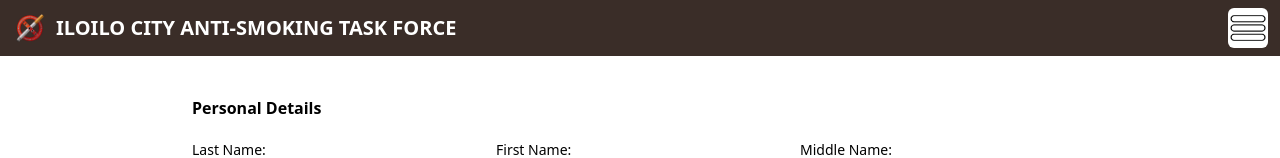
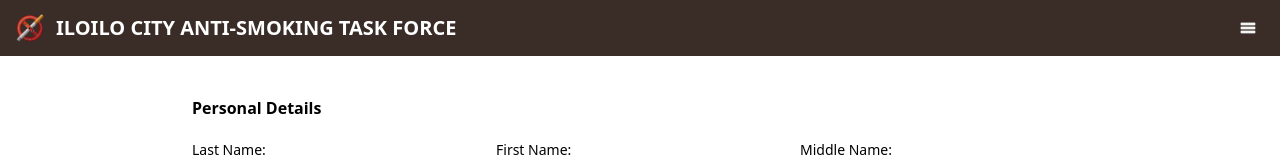
Before and after one commit to code1426/ICAST-Violator-Management, a React (Vite) app: page /formInput in a window 1280 px wide. Shown: the top 158 px of the page. Built offline with nearby package versions, Linux system fonts and the light colour scheme; no server answers.

Commit message:
icon changes

```diff
--- a/src/components/Header.tsx
+++ b/src/components/Header.tsx
@@ -42,9 +42,9 @@ const Header = () => {
       <button
         onClick={handleButtonClick}
         className="flex items-center ml-auto">
-        <img src="../src/assets/menu-bar (1).png"
+        <img src="../src/assets/image.png"
         alt="Button Icon"
-        className="w-10 h-10 mr-2 bg-white rounded-md"/>
+        className="w-10 h-10 mr-2 bg-color1 rounded-md"/>
       </button>
 
       {isMenuOpen && <Menu ref={menuRef} onMenuItemClick={handleMenuItemClick} onLogout={handleLogout}/>}
```
Also changed, not shown: src/assets/image.png (added).
